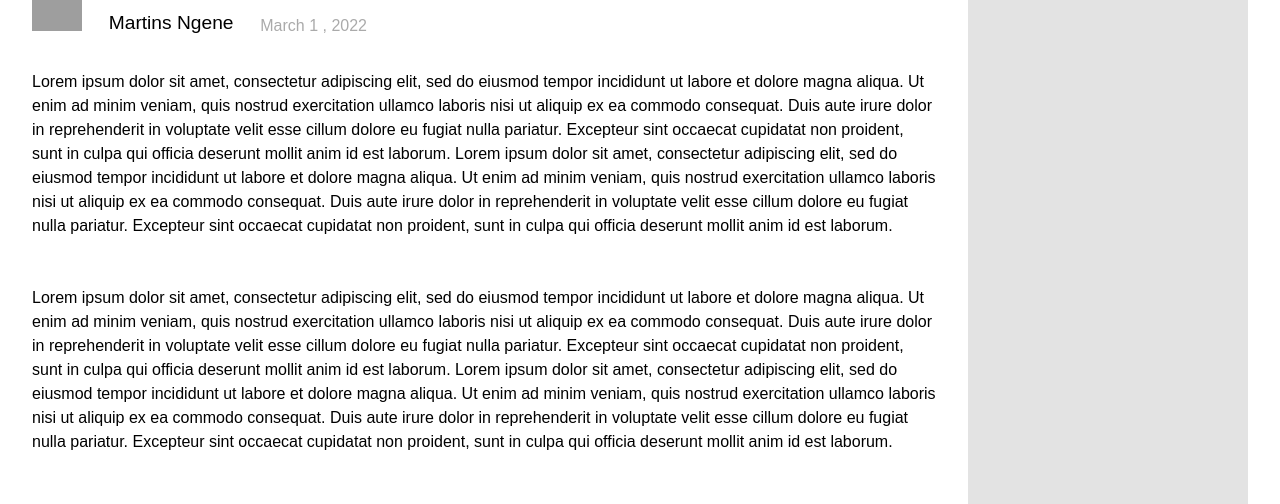
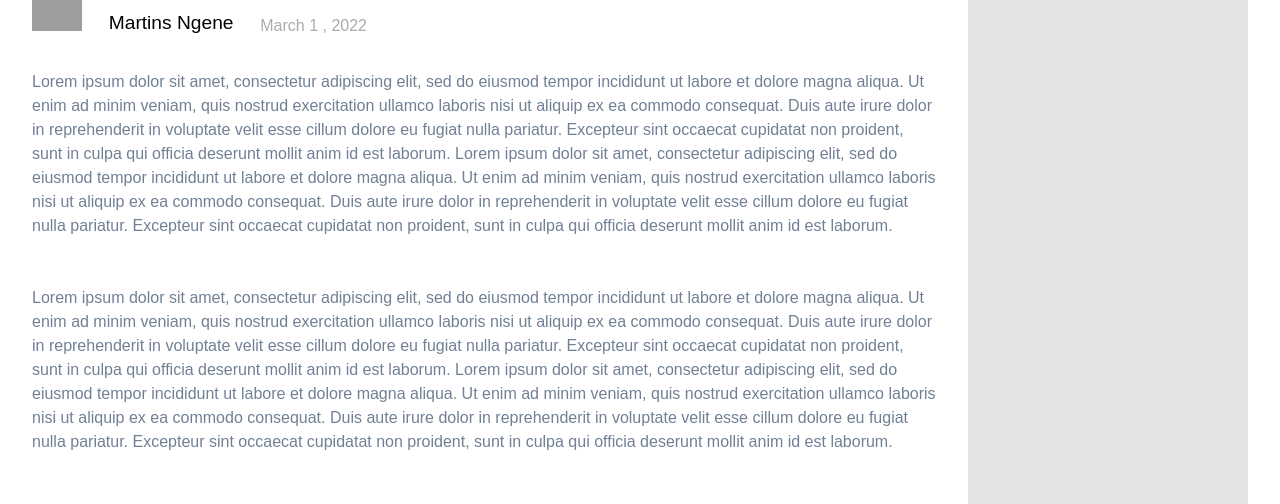
Before and after one commit to Martinsngene/dev-martins, a Next.js app: page /posts/1 in a window 1280 px wide. Shown: the part 576-1080 px from the top of the page. Built offline with nearby package versions, Linux system fonts and the light colour scheme; grey boxes are pictures that could not be loaded.

Commit message:
[update] on components and projects

```diff
--- a/pages/posts/[postId]/index.jsx
+++ b/pages/posts/[postId]/index.jsx
@@ -38,7 +38,7 @@ const PostById = () => {
               </div>
               <div>
                 <div className="mb-[3rem] mx-auto">
-                  <p className="text-[1rem] font-[400]">
+                  <p className="text-[1rem] text-[#718096] font-[400]">
                     Lorem ipsum dolor sit amet, consectetur adipiscing elit, sed
                     do eiusmod tempor incididunt ut labore et dolore magna
                     aliqua. Ut enim ad minim veniam, quis nostrud exercitation
@@ -58,7 +58,7 @@ const PostById = () => {
                   </p>
                 </div>
                 <div className="mb-[5rem] mx-auto">
-                  <p className="text-[1rem] font-[400]">
+                  <p className="text-[1rem] text-[#718096] font-[400]">
                     Lorem ipsum dolor sit amet, consectetur adipiscing elit, sed
                     do eiusmod tempor incididunt ut labore et dolore magna
                     aliqua. Ut enim ad minim veniam, quis nostrud exercitation
```
